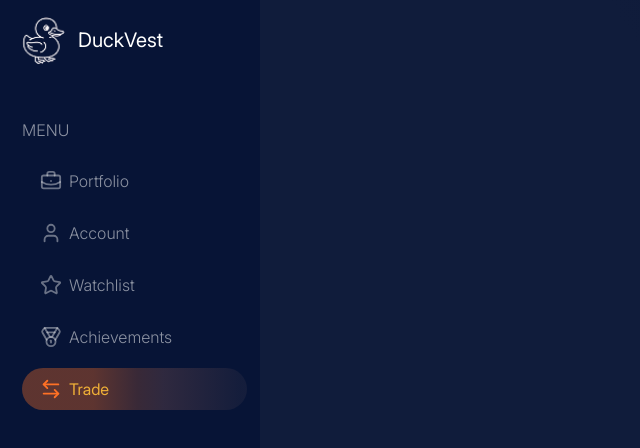
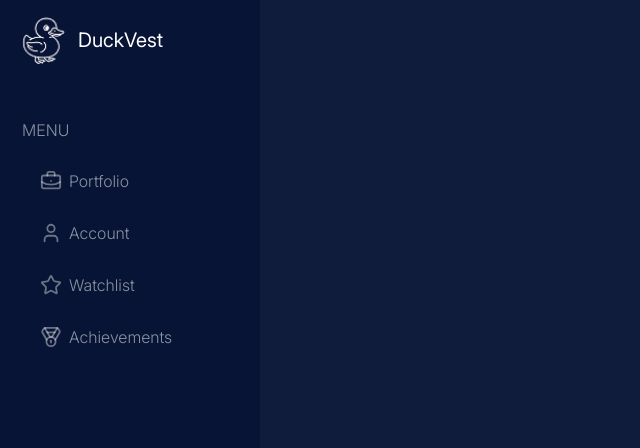
Before and after one commit to kerimov4785/DuckVest, a React (Vite) app: page /Trade in a window 1280 px wide. Shown: the top 448 px of the page, without its empty margins (0-640 px from the left). Built offline with nearby package versions, Linux system fonts and the light colour scheme.

Commit message:
delTrade

```diff
--- a/src/components/Sidebar.jsx
+++ b/src/components/Sidebar.jsx
@@ -36,12 +36,6 @@ function Sidebar() {
                             <p>Achievements</p>
                         </div>
                     </NavLink>
-                    <NavLink to={'/Trade'}>
-                        <div>
-                            <ArrowLeftRight size={22} color='rgba(255, 255, 255,.4)'/>
-                            <p>Trade</p>
-                        </div>
-                    </NavLink>
                 </nav>
             </div>
         </div>
```
